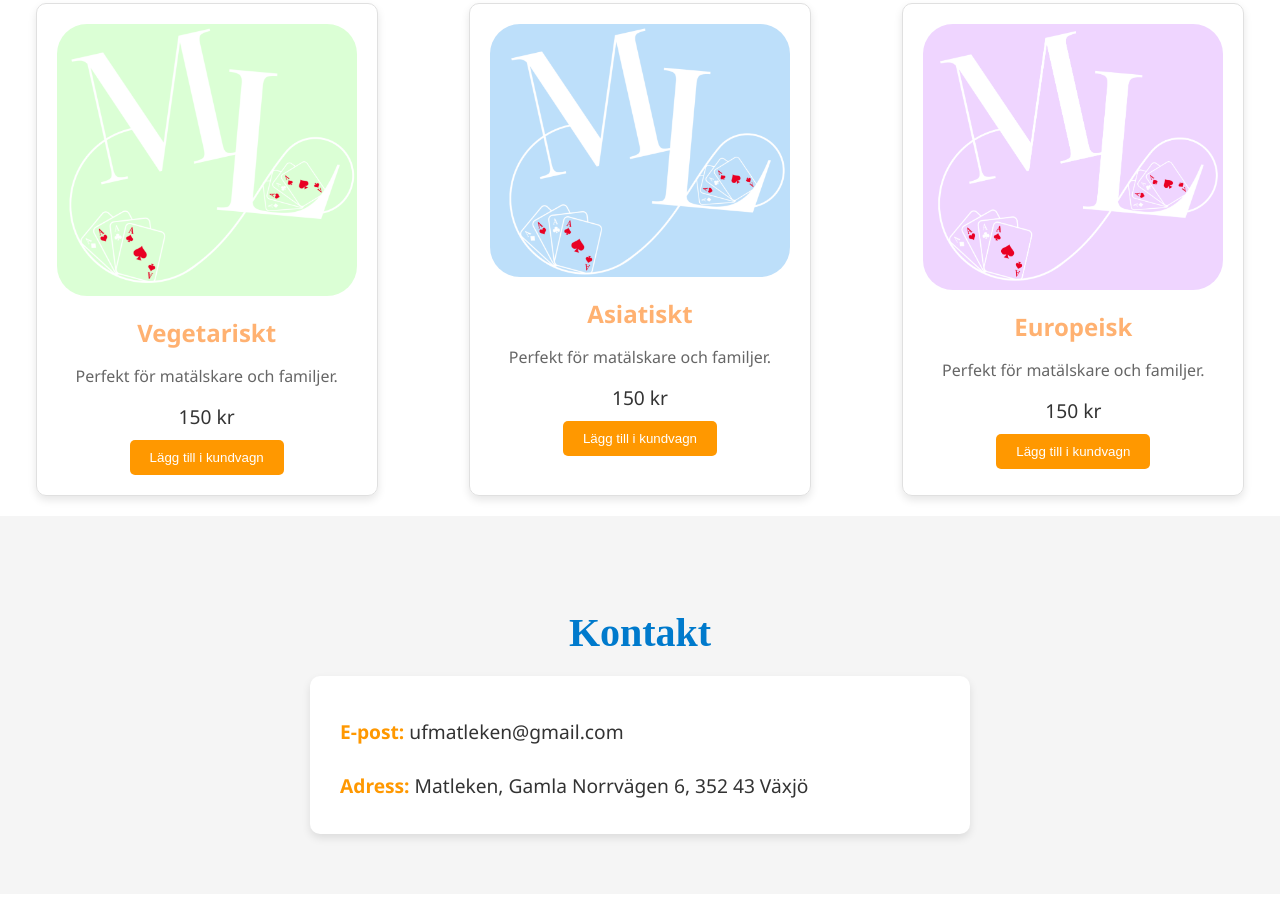
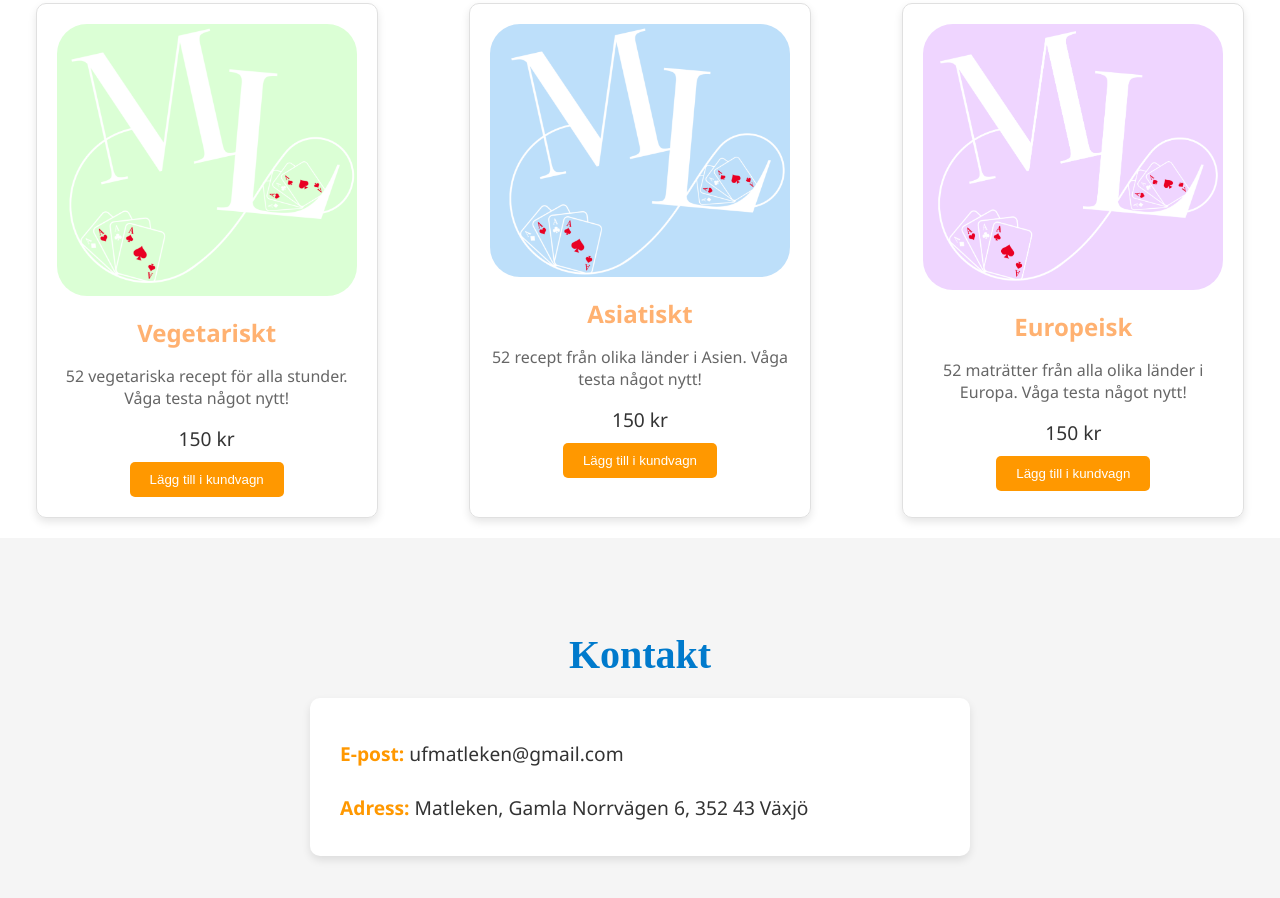
Before and after one commit to MatlekenUF/MatlekenUF, a plain HTML site: page index.html in a window 1280 px wide. Shown: the part 1549-2447 px from the top of the page. Drawn offline with Linux system fonts and the light colour scheme.

Commit message:
Update index.html

```diff
--- a/index.html
+++ b/index.html
@@ -134,21 +134,21 @@
             <div class="product-card">
                 <img src="bilder/Vegatarinsk.png" alt="Produkt 1">
                 <h3>Vegetariskt</h3>
-                <p>Perfekt för matälskare och familjer.</p>
+                <p>52 vegetariska recept för alla stunder. Våga testa något nytt!</p>
                 <div class="price">150 kr</div>
                 <button class="add-to-cart-button" data-product="Vegatarinsk" data-image="bilder/Vegatarinsk.png">Lägg till i kundvagn</button>
             </div>
             <div class="product-card">
                 <img src="bilder/blå.png" alt="Produkt 2">
                 <h3>Asiatiskt</h3>
-                <p>Perfekt för matälskare och familjer.</p>
+                <p>52 recept från olika länder i Asien. Våga testa något nytt!</p>
                 <div class="price">150 kr</div>
                 <button class="add-to-cart-button" data-product="Asiatiskt" data-image="bilder/blå.png">Lägg till i kundvagn</button>
             </div>
             <div class="product-card">
                 <img src="bilder/lilla.png" alt="Produkt 3">
                 <h3>Europeisk</h3>
-                <p>Perfekt för matälskare och familjer.</p>
+                <p>52 maträtter från alla olika länder i Europa. Våga testa något nytt!</p>
                 <div class="price">150 kr</div>
                 <button class="add-to-cart-button" data-product="Europeisk" data-image="bilder/lilla.png">Lägg till i kundvagn</button>
             </div>
```
